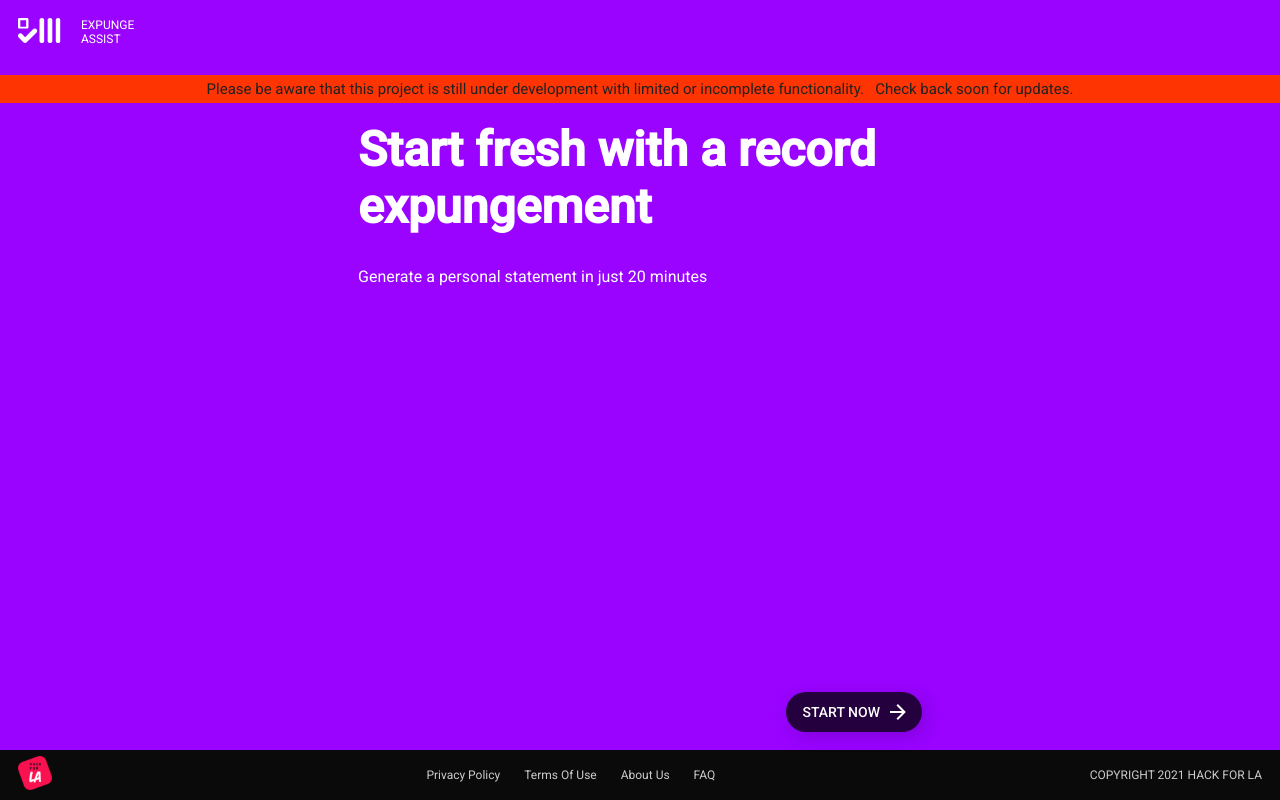
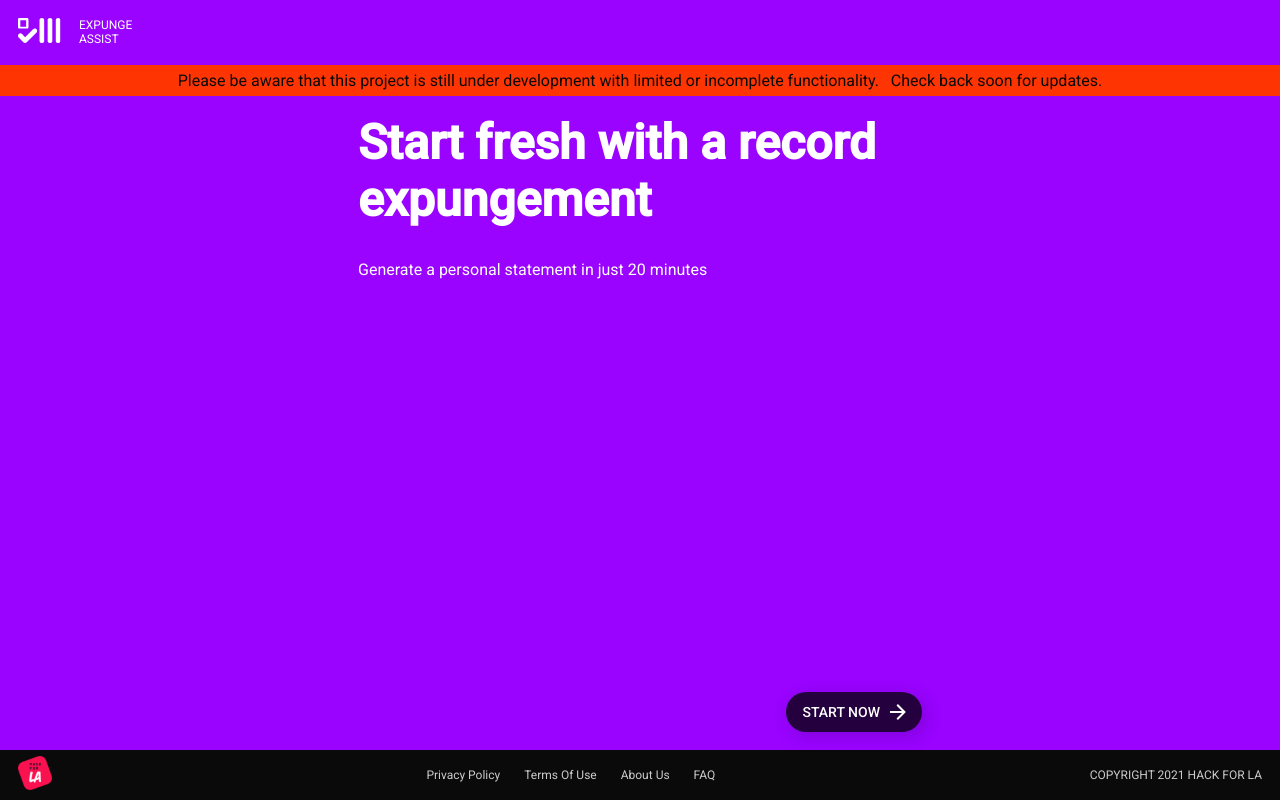
Before and after one commit to hackforla/expunge-assist, a React (Create React App) app in the folder products/statement-generator/: page / in a window 1280 px wide. Built offline with nearby package versions, Linux system fonts and the light colour scheme.

Commit message:
use defined styles for AppHeader, AppFooter, Banner

```diff
--- a/products/statement-generator/src/components/AppFooter.tsx
+++ b/products/statement-generator/src/components/AppFooter.tsx
@@ -3,7 +3,7 @@ import { makeStyles, createStyles, Link } from '@material-ui/core';
 
 import hackForLALogo from 'assets/hackForLALogo.svg';
 
-const useStyles = makeStyles(({ palette, breakpoints }) =>
+const useStyles = makeStyles(({ palette, breakpoints, spacing }) =>
   createStyles({
     footerContainer: {
       width: '100%',
@@ -13,7 +13,7 @@ const useStyles = makeStyles(({ palette, breakpoints }) =>
       justifyContent: 'space-between',
       alignItems: 'center',
       flexShrink: 0,
-      padding: '6px 18px',
+      padding: spacing(1, 3),
     },
     leftWrapper: {
       [breakpoints.down('sm')]: {
@@ -33,10 +33,10 @@ const useStyles = makeStyles(({ palette, breakpoints }) =>
       },
     },
     linkBtn: {
-      padding: '6px',
+      fontSize: '12px',
       color: palette.common.lightgrey,
-      fontSize: '12px',
-      margin: '0 6px',
+      padding: spacing(1),
+      margin: spacing(0, 1),
       [breakpoints.down('sm')]: {
         textAlign: 'center',
       },
--- a/products/statement-generator/src/components/AppHeader.tsx
+++ b/products/statement-generator/src/components/AppHeader.tsx
@@ -9,13 +9,13 @@ import iconBlack from 'assets/iconBlack.svg';
 import iconWhite from 'assets/iconWhite.svg';
 
 const useStyles = makeStyles<Theme, IUseUtilityStyle>(
-  ({ palette, breakpoints }) =>
+  ({ palette, breakpoints, spacing }) =>
     createStyles({
       root: {
         background: ({ pageTheme }: IUseUtilityStyle) =>
           pageTheme === 'purple' ? palette.primary.main : 'white',
 
-        padding: '18px',
+        padding: spacing(3),
         display: 'flex',
 
         '& a': {
@@ -26,7 +26,7 @@ const useStyles = makeStyles<Theme, IUseUtilityStyle>(
         '& .logo-title': {
           display: 'flex',
           flexDirection: 'column',
-          marginLeft: '20px',
+          marginLeft: spacing(3),
           textTransform: 'uppercase',
           fontSize: '12px',
 
--- a/products/statement-generator/src/components/Banner.tsx
+++ b/products/statement-generator/src/components/Banner.tsx
@@ -1,18 +1,16 @@
 import React from 'react';
 import { makeStyles, createStyles } from '@material-ui/core';
 
-const useStyles = makeStyles(() =>
+const useStyles = makeStyles(({ palette, spacing }) =>
   createStyles({
-    root: {
+    landingBanner: {
       width: '100%',
-      padding: '5px',
+      padding: spacing(1, 3),
       display: 'flex',
       justifyContent: 'center',
       alignItems: 'center',
-      fontSize: '15px',
-      marginTop: '10px',
       backgroundColor: '#ff3403',
-      color: '#222',
+      color: palette.common.black,
     },
   })
 );
@@ -20,7 +18,7 @@ const useStyles = makeStyles(() =>
 export const Banner: React.FC = () => {
   const classes = useStyles();
   return (
-    <div className={`${classes.root}`}>
+    <div className={classes.landingBanner}>
       Please be aware that this project is still under development with limited
       or incomplete functionality. &nbsp; Check back soon for updates.
     </div>
```
